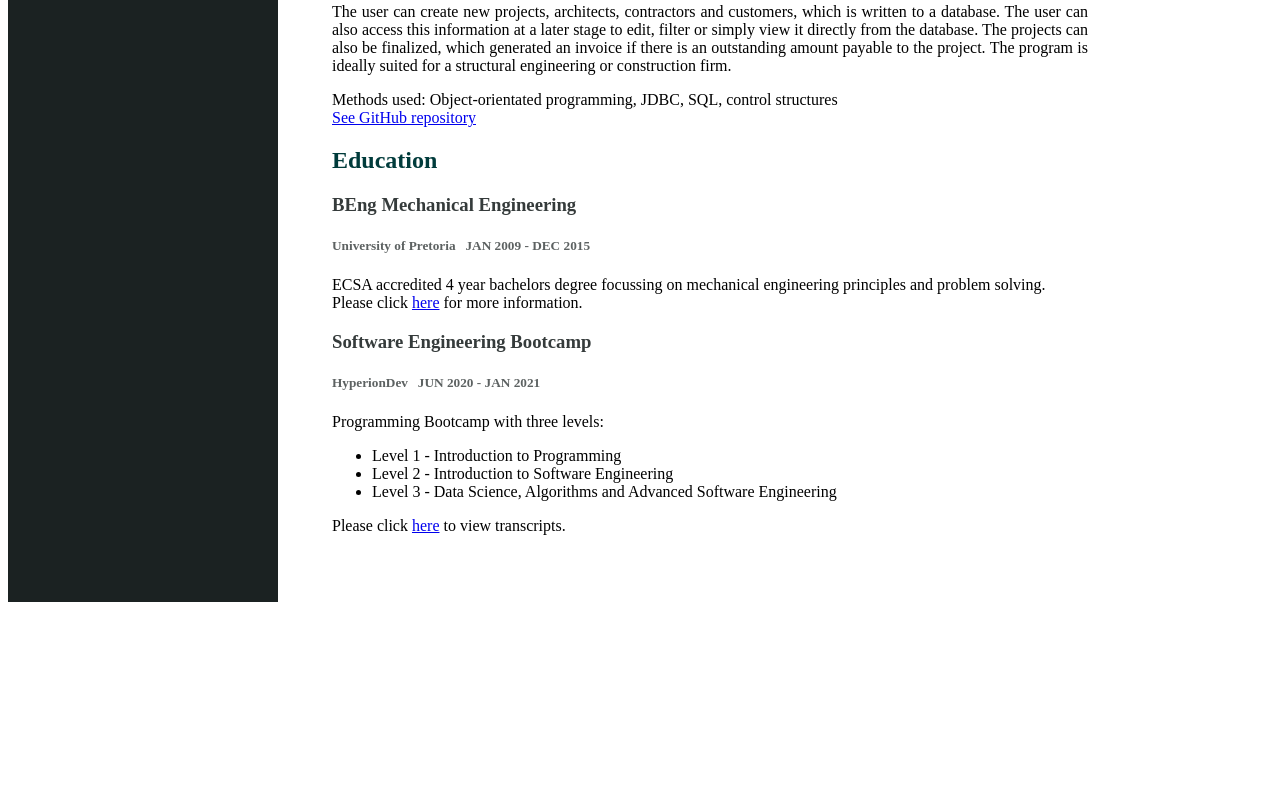
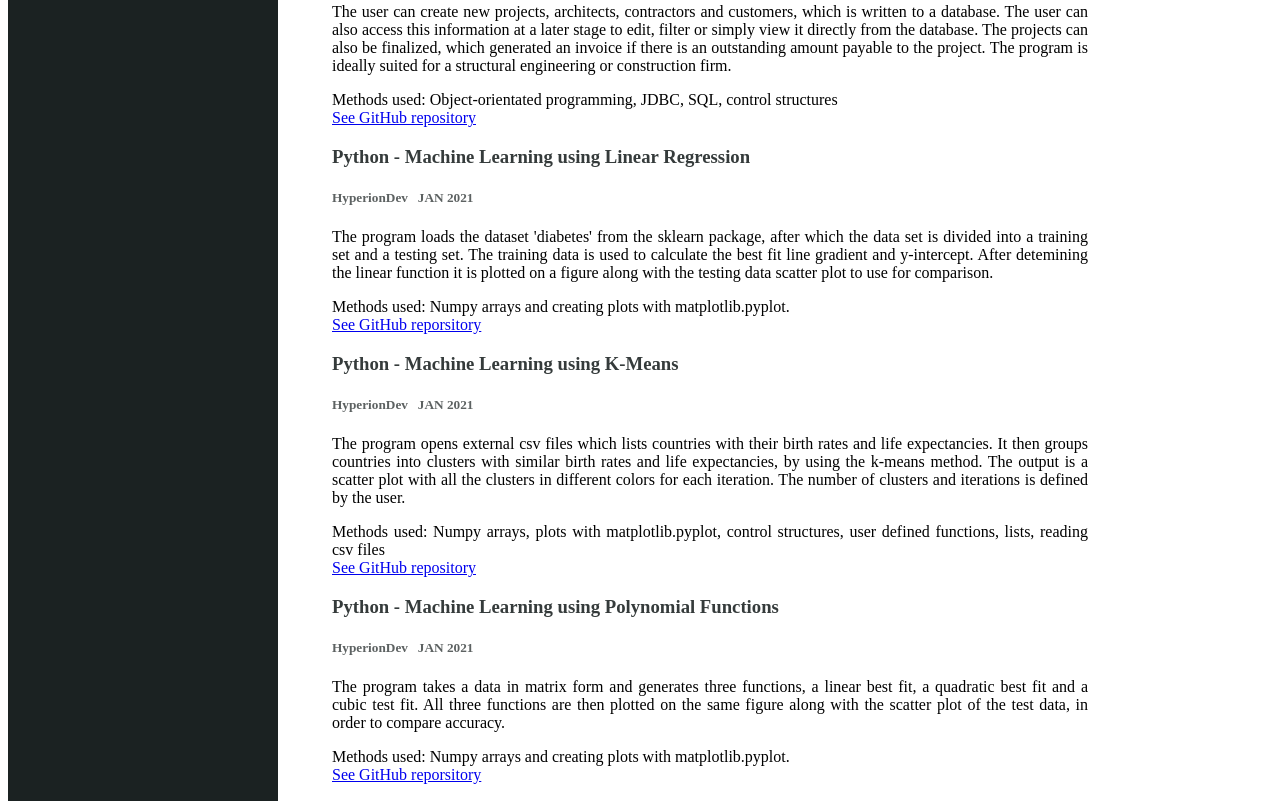
Before and after one commit to NadiaBotha/Nadia_Botha_Resume, a plain HTML site: page index.html in a window 1280 px wide. Shown: the part 1025-1826 px from the top of the page. Before the commit the page ends 1627 px from the top, so only its background shows below. Drawn offline with Linux system fonts and the light colour scheme.

Commit message:
Version 2.0 release
Updated webpage with machine learning projects and blogs

```diff
--- a/index.html
+++ b/index.html
@@ -81,7 +81,31 @@
 					is an outstanding amount payable to the project. The program is ideally suited for a structural
 					engineering or construction firm.</p>
 				<p>Methods used: Object-orientated programming, JDBC, SQL, control structures <br>
-					<a href = "https://github.com/NadiaBotha/Task08_Lvl03_Capstone-1">See GitHub repository</a></p>
+				<a href = "https://github.com/NadiaBotha/Task08_Lvl03_Capstone-1">See GitHub repository</a></p>
+
+				<h3>Python - Machine Learning using Linear Regression</h3>
+				<h5>HyperionDev &nbsp JAN 2021</h5>
+				<p>The program loads the dataset 'diabetes' from the sklearn package, after which the data set is divided into a training set and a testing set. The training data is used to
+					calculate the best fit line gradient and y-intercept. After detemining the linear function it is plotted on a figure along with the testing data scatter plot to use for comparison.
+				</p>
+				<p>Methods used: Numpy arrays and creating plots with matplotlib.pyplot.<br>
+				<a href = "https://github.com/NadiaBotha/Task21_Lvl03-Machine_Learning03"> See GitHub reporsitory</a></p>
+
+				<h3>Python - Machine Learning using K-Means</h3>
+				<h5>HyperionDev &nbsp JAN 2021</h5>
+				<p>The program opens external csv files which lists countries with their birth rates and life expectancies. It then groups countries into clusters with similar birth rates and
+					life expectancies, by using the k-means method. The output is a scatter plot with all the clusters in different colors for each iteration. The number of clusters and iterations is defined
+					by the user.</p>
+				<p>Methods used: Numpy arrays, plots with matplotlib.pyplot, control structures, user defined functions, lists, reading csv files <br>
+				<a href = "https://github.com/NadiaBotha/T22_Lvl03-Machine_Learning04">See GitHub repository</a></p>
+
+				<h3>Python - Machine Learning using Polynomial Functions</h3>
+				<h5>HyperionDev &nbsp JAN 2021</h5>
+				<p>The program takes a data in matrix form and generates three functions, a linear best fit, a quadratic best fit and a cubic test fit. All three functions are then plotted on the same
+					figure along with the scatter plot of the test data, in order to compare accuracy.</p>
+				<p>Methods used: Numpy arrays and creating plots with matplotlib.pyplot.<br>
+				<a href = "https://github.com/NadiaBotha/T23_Lvl03-Machine_Learning-Capstone"> See GitHub reporsitory</a></p>
+
 
 
 					<h2>Education</h2>
@@ -100,6 +124,9 @@
 					 </ul>
 					Please click <a href = "https://www.hyperiondev.com/portfolio/49995/">here</a> to view transcripts.</p>
 
+					<h2>Blogs</h2>
+					<h4><a href = "https://concurrentprogrammingexplained.blogspot.com/">Concurrent Programming</a></h4>
+					<h4><a href = "https://interfacesexplained.blogspot.com/">Java Interfaces</a></h4>
 		</div>
 	</div>
 </body>
--- a/style.css
+++ b/style.css
@@ -12,7 +12,7 @@ to take up 30% of the 1080px provided above.*/
     /* padding-left: 2.5%;
     padding-right: 2.5%; */
     background-color: rgb(27,34,34);
-    padding-bottom: 900px;
+    padding-bottom: 1620px;
     color: white;
 }
 
```
